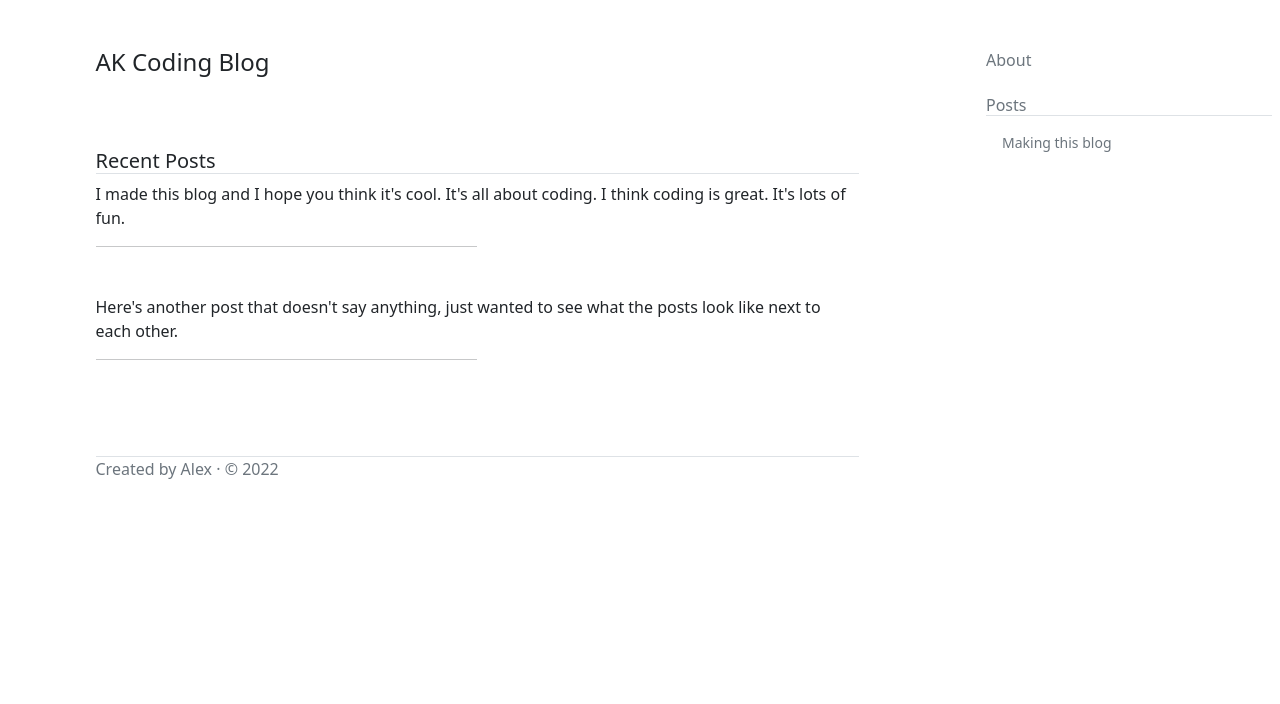
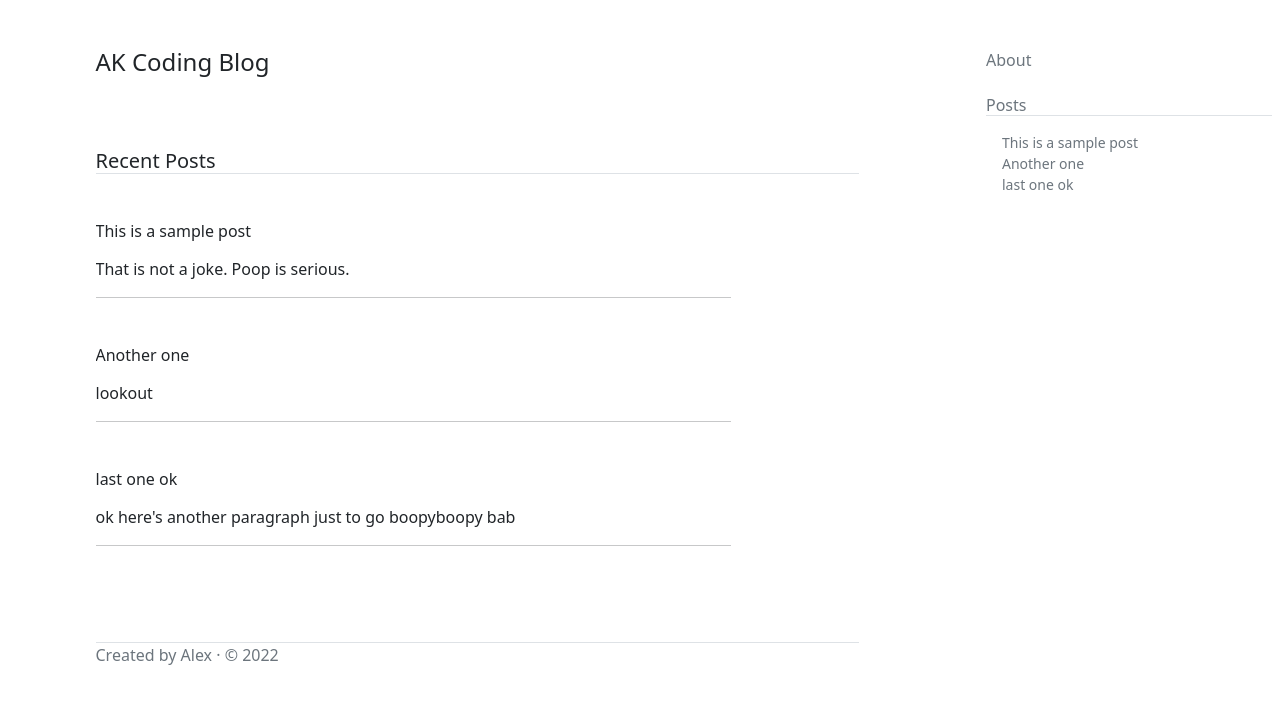
Before and after one commit to myshkins/coding_blog, a Flask app: page / in a window 1280 px wide. Shown: the top 704 px of the page. Run offline with Flask 2, Linux system fonts and the light colour scheme; data comes from the database, SQL or seed files in the repository; both versions use the stored data as it was after the commit; some libraries are stand-ins or nearby versions.

Commit message:
more stuff

```diff
--- a/app.py
+++ b/app.py
@@ -1,13 +1,14 @@
 from flask import Flask, render_template, redirect, url_for, flash, abort
 from flask_bootstrap import Bootstrap
-from datetime import date
+from flask_ckeditor import CKEditor
+from datetime import datetime
 from werkzeug.security import generate_password_hash, check_password_hash
 from flask_sqlalchemy import SQLAlchemy
 from sqlalchemy.orm import relationship
 from flask_login import UserMixin, login_user, LoginManager, login_required, current_user, logout_user
 from http import HTTPStatus
 from functools import wraps
-from forms import UserForm, LoginForm
+from forms import UserForm, LoginForm, WritePostForm
 
 
 app = Flask(__name__)
@@ -15,6 +16,7 @@ app.config['SECRET_KEY'] = "1851339de0a3dc2da7fdefe7a2ff6caaed504caf767073cb3588
 login_manager = LoginManager()
 login_manager.init_app(app)
 Bootstrap(app)
+ckeditor = CKEditor(app)
 
 app.config['SQLALCHEMY_DATABASE_URI'] = 'sqlite:///coding_blog.db'
 app.config['SQLALCHEMY_TRACK_MODIFICATIONS'] = False
@@ -32,6 +34,7 @@ class User(UserMixin, db.Model):
 class Post(db.Model):
     __tablename__ = "post"
     id = db.Column(db.Integer, primary_key=True)
+    title = db.Column(db.String(250), nullable=False)
     author = db.Column(db.String(250), nullable=False)
     date = db.Column(db.String(250), nullable=False)
     body = db.Column(db.Text, nullable=False)
@@ -49,7 +52,7 @@ class Comment(db.Model):
     user = relationship("User", back_populates="comment")
     post = relationship("Post", back_populates="comment")
 
-#db.create_all()
+db.create_all()
 
 
 
@@ -61,17 +64,34 @@ def load_user(user_id):
 @app.route('/', methods=["POST", "GET"])
 def home():
     posts = Post.query.all()
-    return render_template("index.html", posts=posts)
+    bodies = [post.body for post in posts]
+    part_blurbs = [para.split('<p>')[2] for para in bodies]                     #use split() to get the first paragraph of blog body
+    blurbs = ["<p>" + para.split('</p>')[0] + "</p>" for para in part_blurbs]   # it's not pretty, sorry future self.
+    blurbs_and_titles = [(posts[blurbs.index(blurb)].title, blurb) for blurb in blurbs]
+    print(blurbs_and_titles)
+    return render_template("index.html", posts=posts, blurbs_and_titles=blurbs_and_titles)
 
 
-@app.route('/post', methods=["POST", "GET"])
+@app.route('/write-post', methods=["POST", "GET"])
 @login_required
-def post():
-    return render_template("create-post.html")
+def write_post():
+    form = WritePostForm()
+    if form.validate_on_submit():
+        post = Post(
+            body=form.body.data,
+            title=form.title.data,
+            author=current_user.name,
+            author_id=current_user.id,
+            date=datetime.now().strftime("%B, %d, %Y")
+        )
+        db.session.add(post)
+        db.session.commit()
+        return redirect(url_for('home'))
+    return render_template("create-post.html", form=form)
 
 
-@app.route('/', methods=["POST", "GET"])
-def entry():
+@app.route('/login', methods=["POST", "GET"])
+def login():
     form = LoginForm()
     if form.validate_on_submit():
         name = form.name.data
@@ -86,13 +106,15 @@ def entry():
         else:
             login_user(user)
             return redirect(url_for('home'))
-    return render_template("entry.html", form=form)
+    return render_template("login.html", form=form)
 
 
 @app.route('/logout')
 def logout():
     logout_user()
     return redirect(url_for('home'))
+
+
 
 
 
--- a/forms.py
+++ b/forms.py
@@ -6,7 +6,8 @@ from wtforms.fields import StringField
 from wtforms.widgets import TextArea
 
 ##WTForm
-class CreatePostForm(FlaskForm):
+class WritePostForm(FlaskForm):
+    title = StringField("Title", validators=[DataRequired()])
     body = CKEditorField("Post", validators=[DataRequired()])
     submit = SubmitField("Submit")
 
--- a/templates/index.html
+++ b/templates/index.html
@@ -27,16 +27,15 @@
           </header>
 
           <main>
-            <h5 class="border-bottom">Recent Posts</h5>
+            <h5 class="border-bottom mb-5">Recent Posts</h5>
             <ul class="list-unstyled">
-              <li>
-                <p>I made this blog and I hope you think it's cool. It's all about coding. I think coding is great. It's lots of fun.</p>
-              </li>
-              <hr class="col-6 col-md-6 mb-5">
-              <li>
-                <p>Here's another post that doesn't say anything, just wanted to see what the posts look like next to each other.</p>
-              </li>
-            <hr class="col-6 col-md-6 mb-5">
+              {% for blurb in blurbs_and_titles %}
+              <a href=# class="text-dark text-decoration-none">
+                <h6 class="mt-3">{{blurb[0]}}</h6>
+                <p>{{blurb[1]|safe}}</p>
+              </a>
+            <hr class="col-10 col-md-10 mb-5">
+              {% endfor %}
 
           </main>
           <footer class="my-5 text-muted border-top">
@@ -54,7 +53,9 @@
             <ul class="list-unstyled">
               <li class="my-2">
                 <ul class="list-unstyled ps-3">
-                  <li><a class="d-inline-flex align-items-center rounded text-muted text-decoration-none" href="#">Making this blog</a></li>
+                  {% for title in blurbs_and_titles %}
+                  <li><a class="d-inline-flex align-items-center rounded text-muted text-decoration-none" href="#">{{title[0]}}</a></li>
+                  {% endfor %}
                 </ul>
               </li>
             </ul>
--- a/templates/login.html
+++ b/templates/login.html
@@ -12,7 +12,7 @@
             <h3>Hii, {{current_user.name}}!</h3>
             {% endif %}
             {% if not logged_in %}
-            <h3>Private. Special Users Only.</h3>
+            <h3>Login bubba.</h3>
             {% endif %}
           </div>
         </div>
```
Also changed, not shown: templates/create-post.html (+13 -39 lines), coding_blog.db.
